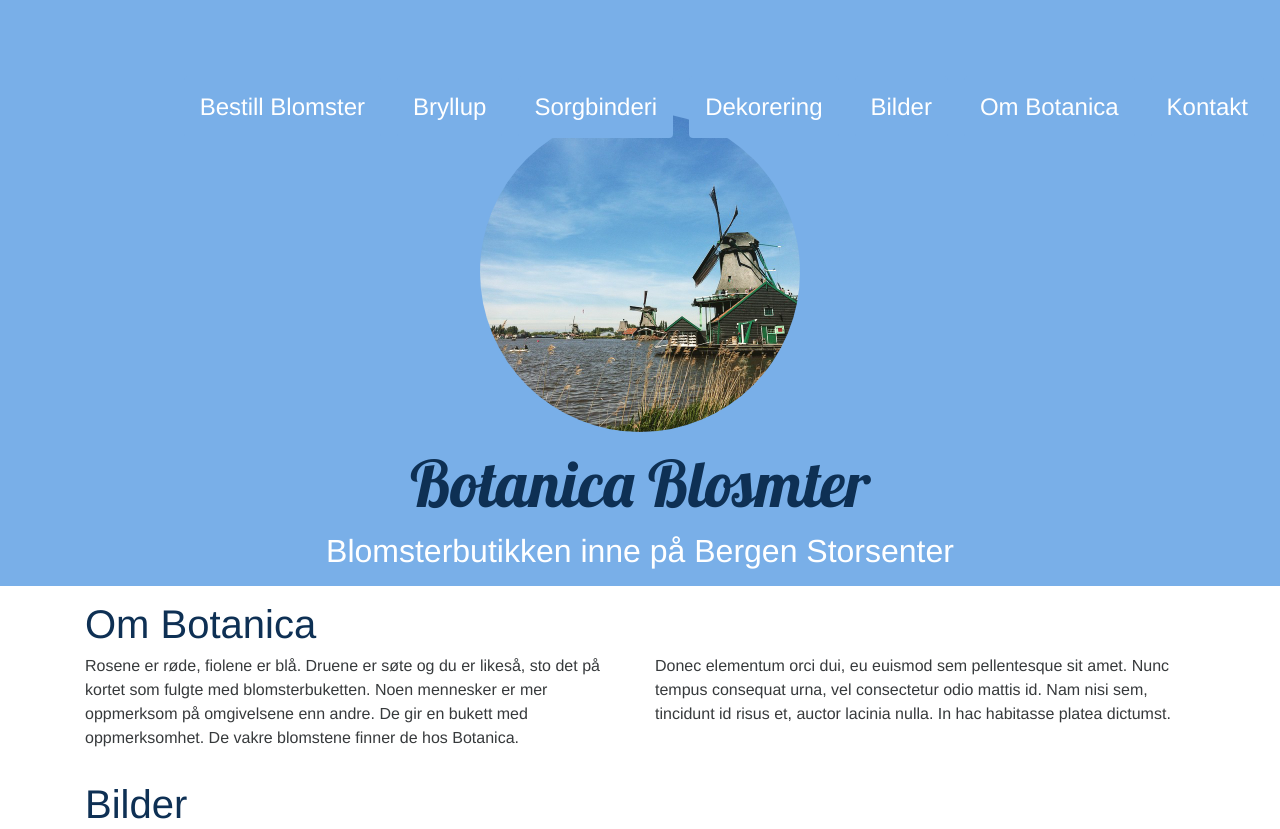
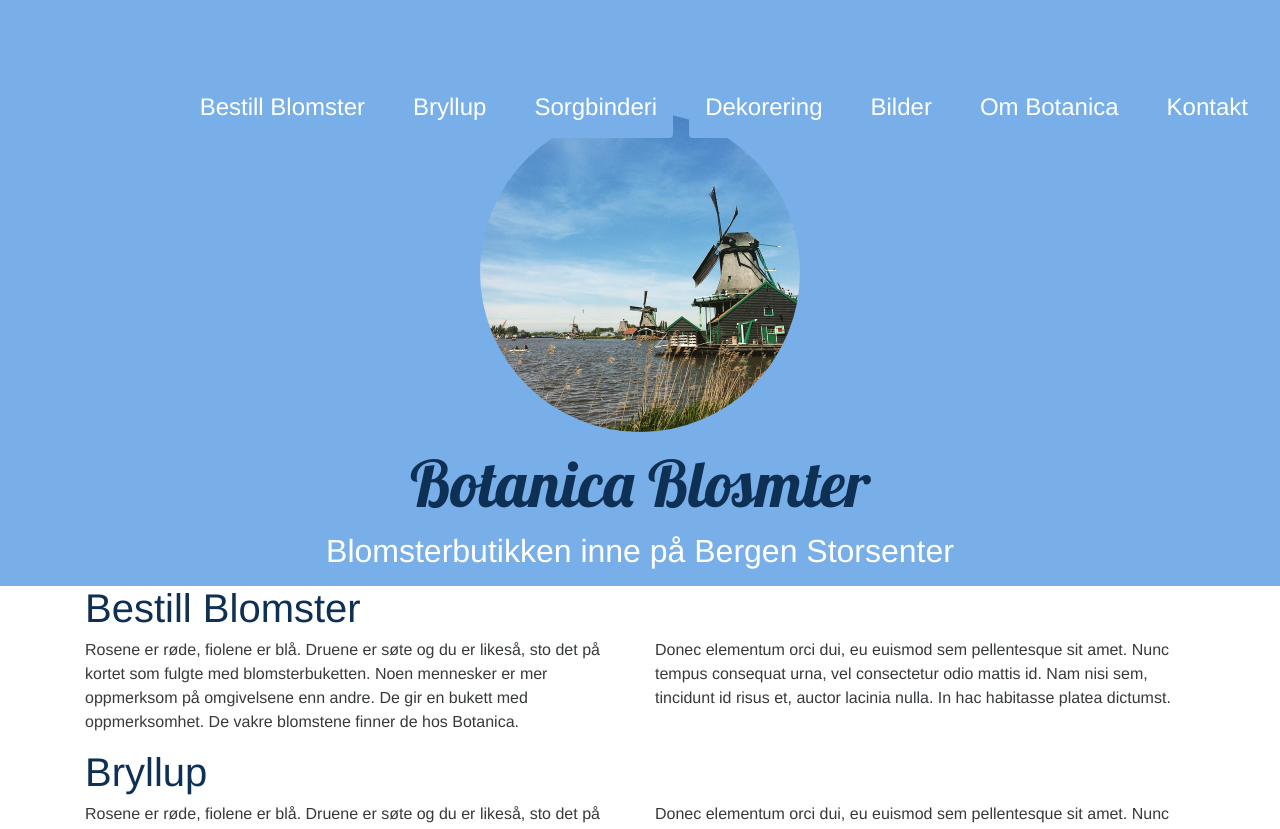
Before and after one commit to kmhuglen/BotanicaJekyll, a Jekyll site: the page built from index.html, in a window 1280 px wide and 1400 px high. Shown: the top 829 px of the window. Built offline with Jekyll 4.4.1, drawn with Linux system fonts in a browser that asks for light colours; nearby versions of some CDN libraries; some of the changed text lies outside the part shown.

Commit message:
Added pages

```diff
--- /dev/null
+++ b/_includes/decoration.html
@@ -0,0 +1,19 @@
+<section class="container container-decoration">
+    <div class="row">
+        <div class="col-md-12">
+            <h1>Dekorasjon</h1>
+        </div>
+        <div class="col-sm-12 col-md-6">
+            <p>
+                Rosene er røde, fiolene er blå. Druene er søte og du er likeså, sto det på kortet som fulgte med blomsterbuketten. Noen mennesker er mer oppmerksom på omgivelsene enn andre. De gir en bukett med oppmerksomhet. De vakre blomstene finner de hos Botanica.
+            </p>
+        </div>
+        <div class="col-sm-12 col-md-6">
+            <p>
+                Donec elementum orci dui, eu euismod sem pellentesque sit amet. Nunc tempus consequat urna, vel
+                consectetur odio mattis id. Nam nisi sem, tincidunt id risus et, auctor lacinia nulla. In hac habitasse
+                platea dictumst.
+            </p>
+        </div>
+    </div>
+</section>
--- /dev/null
+++ b/_includes/grief.html
@@ -0,0 +1,19 @@
+<section class="container container-grief">
+    <div class="row">
+        <div class="col-md-12">
+            <h1>Sorgbinderi</h1>
+        </div>
+        <div class="col-sm-12 col-md-6">
+            <p>
+                Rosene er røde, fiolene er blå. Druene er søte og du er likeså, sto det på kortet som fulgte med blomsterbuketten. Noen mennesker er mer oppmerksom på omgivelsene enn andre. De gir en bukett med oppmerksomhet. De vakre blomstene finner de hos Botanica.
+            </p>
+        </div>
+        <div class="col-sm-12 col-md-6">
+            <p>
+                Donec elementum orci dui, eu euismod sem pellentesque sit amet. Nunc tempus consequat urna, vel
+                consectetur odio mattis id. Nam nisi sem, tincidunt id risus et, auctor lacinia nulla. In hac habitasse
+                platea dictumst.
+            </p>
+        </div>
+    </div>
+</section>
--- /dev/null
+++ b/_includes/webshop.html
@@ -0,0 +1,19 @@
+<section class="container container-webshop">
+    <div class="row">
+        <div class="col-md-12">
+            <h1>Bestill Blomster</h1>
+        </div>
+        <div class="col-sm-12 col-md-6">
+            <p>
+                Rosene er røde, fiolene er blå. Druene er søte og du er likeså, sto det på kortet som fulgte med blomsterbuketten. Noen mennesker er mer oppmerksom på omgivelsene enn andre. De gir en bukett med oppmerksomhet. De vakre blomstene finner de hos Botanica.
+            </p>
+        </div>
+        <div class="col-sm-12 col-md-6">
+            <p>
+                Donec elementum orci dui, eu euismod sem pellentesque sit amet. Nunc tempus consequat urna, vel
+                consectetur odio mattis id. Nam nisi sem, tincidunt id risus et, auctor lacinia nulla. In hac habitasse
+                platea dictumst.
+            </p>
+        </div>
+    </div>
+</section>
--- /dev/null
+++ b/_includes/wedding.html
@@ -0,0 +1,19 @@
+<section class="container container-wedding">
+    <div class="row">
+        <div class="col-md-12">
+            <h1>Bryllup</h1>
+        </div>
+        <div class="col-sm-12 col-md-6">
+            <p>
+                Rosene er røde, fiolene er blå. Druene er søte og du er likeså, sto det på kortet som fulgte med blomsterbuketten. Noen mennesker er mer oppmerksom på omgivelsene enn andre. De gir en bukett med oppmerksomhet. De vakre blomstene finner de hos Botanica.
+            </p>
+        </div>
+        <div class="col-sm-12 col-md-6">
+            <p>
+                Donec elementum orci dui, eu euismod sem pellentesque sit amet. Nunc tempus consequat urna, vel
+                consectetur odio mattis id. Nam nisi sem, tincidunt id risus et, auctor lacinia nulla. In hac habitasse
+                platea dictumst.
+            </p>
+        </div>
+    </div>
+</section>
--- a/_layouts/default.html
+++ b/_layouts/default.html
@@ -4,6 +4,10 @@
     <body>
         {% include navbar.html %}
         {% include top.html %}
+        {% include webshop.html %}
+        {% include wedding.html %}
+        {% include grief.html %}
+        {% include decoration.html %}
         {% include about.html %}
         {% include instagram.html %}
         {% include contacts.html %}
```
